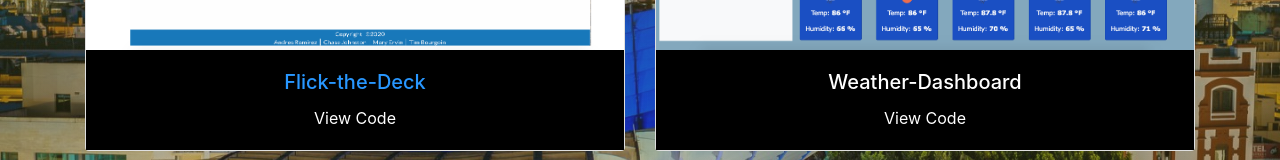
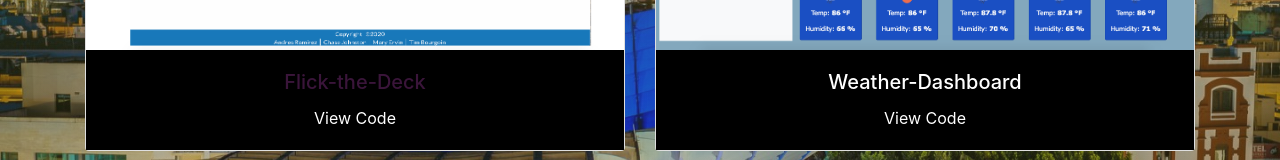
Before and after one commit to ARam2142/React-Portfolio, a React (Create React App) app: page /react-portfolio/projects in a window 1280 px wide. In both pictures the pointer is over the link "Flick-the-Deck". Shown: the part 348-508 px from the top of the page. Built offline with nearby package versions, Linux system fonts and the light colour scheme.

Commit message:
changed card body color to grey

```diff
--- a/src/components/projects/projects.css
+++ b/src/components/projects/projects.css
@@ -33,7 +33,7 @@ h5 a {
 }
 
 h5 a:hover {
-    color: rgb(40, 151, 255);
+    color: rgb(58, 21, 58);
     text-decoration: none;
 }
 
@@ -43,7 +43,7 @@ p a {
 }
 
 p a:hover {
-    color: rgb(40, 151, 255);
+    color: rgb(58, 21, 58);
     text-decoration: none;
 }
 
```
